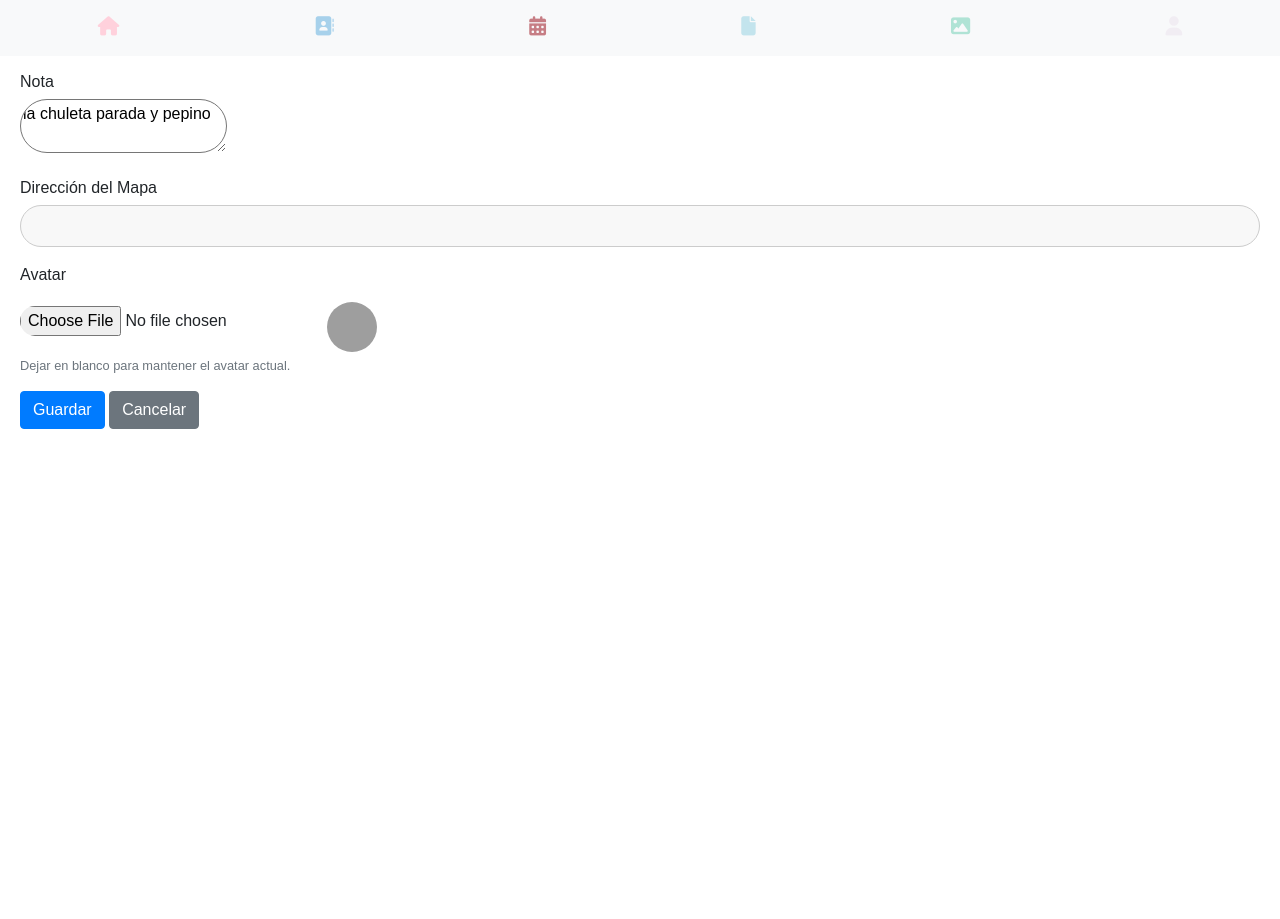
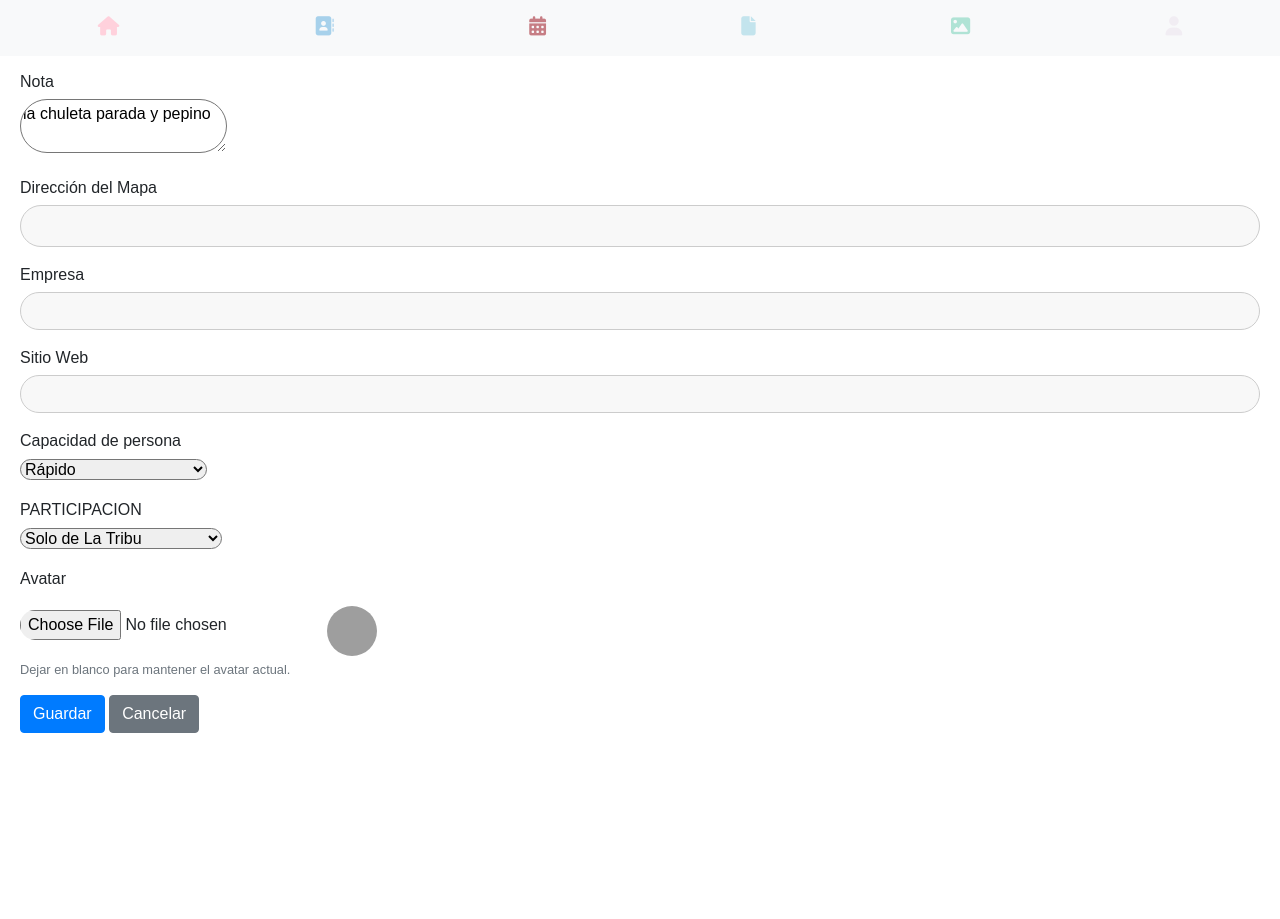
Before and after one commit to kerm1977/miniapp, a Flask app: page /editar_contacto/1 in a window 1280 px wide. Shown: the part 744-1663 px from the top of the page. Before the commit the page ends 1173 px from the top, so only its background shows below. Run offline with Flask 3, Linux system fonts and the light colour scheme; a user stored in the database is signed in; some libraries are stand-ins or nearby versions; grey boxes are pictures that could not be loaded.

Commit message:
creado los nuevos espacios

```diff
--- a/app.py
+++ b/app.py
@@ -91,6 +91,11 @@ class Contacto(db.Model):
     fecha_ingreso = db.Column(db.DateTime, default=datetime.utcnow)
     usuario_id = db.Column(db.Integer, db.ForeignKey('users.id'), nullable=False)
     usuario = db.relationship('User', backref=db.backref('contactos', lazy=True))
+    empresa = db.Column(db.String(100))
+    sitio_web = db.Column(db.String(200))
+    # Nuevos campos select
+    capacidad_persona = db.Column(db.String(20))
+    participacion = db.Column(db.String(30))
 
     def __repr__(self):
         return f'<Contacto {self.nombre}>'
@@ -129,7 +134,6 @@ def allowed_file(filename):
 class SearchForm(FlaskForm):
     search_term = StringField('Buscar Contacto', validators=[DataRequired()])
     submit = SubmitField('Buscar')
-
 
 class ContactoForm(FlaskForm):
     nombre = StringField('Nombre', validators=[DataRequired()], render_kw={"class": "rounded-pill"})
@@ -173,6 +177,30 @@ class ContactoForm(FlaskForm):
     nota = TextAreaField('Nota', render_kw={"class": "rounded-pill"})
     direccion_mapa = StringField('Dirección del Mapa', render_kw={"class": "rounded-pill"})
     avatar = FileField('Avatar', validators=[FileAllowed(['jpg', 'jpeg', 'png', 'gif'])], render_kw={"class": "rounded-pill"})
+    empresa = StringField('Empresa', render_kw={"class": "rounded-pill"})
+    sitio_web = StringField('Sitio Web', render_kw={"class": "rounded-pill"})
+    # Nuevos campos select en el formulario
+    capacidad_persona_choices = [
+        ('', 'Seleccionar Capacidad'),
+        ('Rápido', 'Rápido'),
+        ('Intermedio', 'Intermedio'),
+        ('Básico', 'Básico'),
+        ('Iniciante', 'Iniciante')
+    ]
+    capacidad_persona = SelectField('Capacidad de persona', choices=capacidad_persona_choices, render_kw={"class": "rounded-pill form-select"})
+
+    participacion_choices = [
+        ('', 'Seleccionar Participación'),
+        ('Solo de La Tribu', 'Solo de La Tribu'),
+        ('constante', 'constante'),
+        ('inconstante', 'inconstante'),
+        ('El Camino de Costa Rica', 'El Camino de Costa Rica'),
+        ('Parques Nacionales', 'Parques Nacionales'),
+        ('Paseo | Recreativo', 'Paseo | Recreativo'),
+        ('Revisar/Eliminar', 'Revisar/Eliminar')
+    ]
+    participacion = SelectField('PARTICIPACION', choices=participacion_choices, render_kw={"class": "rounded-pill form-select"})
+
     submit = SubmitField('Guardar', render_kw={"class": "btn btn-primary"})
 
 class BusquedaContactoForm(FlaskForm):
@@ -207,7 +235,6 @@ class BusquedaContactoForm(FlaskForm):
         ('Otros', 'Otros') # Cambié 'Otros (especifique)' a 'Otros' para la búsqueda
     ], render_kw={"class": "rounded-pill form-select"})
     submit_buscar = SubmitField('Buscar', render_kw={"class": "btn btn-secondary"})
-
 
 class BorrarContactoForm(FlaskForm):
     submit = SubmitField('Confirmar Borrar')
@@ -444,6 +471,10 @@ def crear_contacto():
         tipo_actividad = form.tipo_actividad.data
         nota = form.nota.data
         direccion_mapa = form.direccion_mapa.data
+        empresa = form.empresa.data
+        sitio_web = form.sitio_web.data
+        capacidad_persona = form.capacidad_persona.data
+        participacion = form.participacion.data
 
         # Manejo del avatar
         if form.avatar.data:
@@ -465,7 +496,11 @@ def crear_contacto():
             nota=nota,
             direccion_mapa=direccion_mapa,
             avatar_path=avatar_path,
-            usuario_id=current_user.id
+            usuario_id=current_user.id,
+            empresa=empresa,
+            sitio_web=sitio_web,
+            capacidad_persona=capacidad_persona,
+            participacion=participacion
         )
         db.session.add(nuevo_contacto)
         db.session.commit()
@@ -489,6 +524,10 @@ def editar_contacto(id):
         contacto.tipo_actividad = form.tipo_actividad.data
         contacto.nota = form.nota.data
         contacto.direccion_mapa = form.direccion_mapa.data
+        contacto.empresa = form.empresa.data
+        contacto.sitio_web = form.sitio_web.data
+        contacto.capacidad_persona = form.capacidad_persona.data
+        contacto.participacion = form.participacion.data
 
         # Manejo del avatar en la edición
         if form.avatar.data:
@@ -564,7 +603,17 @@ def exportar_vcard(contacto_id):
     if contacto.direccion:
         adr_param = v.add('ADR')
         adr_param.type_param = 'HOME'
-        adr_param.value = vobject.vcard.Address(street=contacto.direccion) # Simple dirección, podrías desglosarla más
+        adr_param.value = vobject.vcard.Address(street=contacto.direccion)
+    if contacto.empresa:
+        org_param = v.add('ORG')
+        org_param.value = [contacto.empresa]  # ORG es una lista
+    if contacto.sitio_web:
+        url_param = v.add('URL')
+        url_param.value = contacto.sitio_web
+    if contacto.capacidad_persona:
+        v.add('X-CAPACIDAD-PERSONA').value = contacto.capacidad_persona # Campo personalizado
+    if contacto.participacion:
+        v.add('X-PARTICIPACION').value = contacto.participacion # Campo personalizado
 
     vcard_content = v.serialize()
     filename = f"{contacto.nombre.lower()}_{contacto.primer_apellido.lower() if contacto.primer_apellido else ''}.vcf"
@@ -601,6 +650,16 @@ def exportar_todos_vcard():
             adr_param = v.add('ADR')
             adr_param.type_param = 'HOME'
             adr_param.value = vobject.vcard.Address(street=contacto.direccion)
+        if contacto.empresa:
+            org_param = v.add('ORG')
+            org_param.value = [contacto.empresa]
+        if contacto.sitio_web:
+            url_param = v.add('URL')
+            url_param.value = contacto.sitio_web
+        if contacto.capacidad_persona:
+            v.add('X-CAPACIDAD-PERSONA').value = contacto.capacidad_persona
+        if contacto.participacion:
+            v.add('X-PARTICIPACION').value = contacto.participacion
 
         vcards.append(v.serialize())
 
@@ -634,7 +693,11 @@ def exportar_todos_excel():
             'Actividad': contacto.tipo_actividad or '',
             'Nota': contacto.nota or '',
             'Dirección Mapa': contacto.direccion_mapa or '',
-            'Fecha Ingreso': contacto.fecha_ingreso.strftime('%Y-%m-%d %H:%M:%S') if contacto.fecha_ingreso else ''
+            'Fecha Ingreso': contacto.fecha_ingreso.strftime('%Y-%m-%d %H:%M:%S') if contacto.fecha_ingreso else '',
+            'Empresa': contacto.empresa or '',
+            'Sitio Web': contacto.sitio_web or '',
+            'Capacidad Persona': contacto.capacidad_persona or '',
+            'Participacion': contacto.participacion or '',
         })
 
     # Crear un DataFrame de pandas
@@ -659,6 +722,27 @@ def exportar_todos_excel():
     filename = f"todos_los_contactos_{datetime.now().strftime('%Y%m%d_%H%M%S')}.xlsx"
 
     return send_file(buffer, as_attachment=True, download_name=filename, mimetype='application/vnd.openxmlformats-officedocument.spreadsheetml.sheet')
+
+
+
+
+
+
+
+
+
+
+
+
+
+
+
+
+
+
+
+
+
 if __name__ == '__main__':
     with app.app_context():
         db.create_all()
--- a/templates/editar_contacto.html
+++ b/templates/editar_contacto.html
@@ -92,7 +92,7 @@
         </div>
         <div class="mb-3">
             {{ form.tipo_actividad.label(class="form-label") }}
-            {{ form.tipo_actividad(class="rounded-pill") }}
+            {{ form.tipo_actividad(class="form-select rounded-pill") }}
             {% if form.tipo_actividad.errors %}
                 <ul class="errors">
                     {% for error in form.tipo_actividad.errors %}
@@ -101,7 +101,7 @@
                 </ul>
             {% endif %}
         </div>
-        <div class="mb-3">
+         <div class="mb-3">
             {{ form.nota.label(class="form-label") }}
             {{ form.nota(class="rounded-pill", value=form.nota.data or '') }}
             {% if form.nota.errors %}
@@ -118,6 +118,50 @@
             {% if form.direccion_mapa.errors %}
                 <ul class="errors">
                     {% for error in form.direccion_mapa.errors %}
+                        <li>{{ error }}</li>
+                    {% endfor %}
+                </ul>
+            {% endif %}
+        </div>
+        <div class="mb-3">
+            {{ form.empresa.label(class="form-label") }}
+            {{ form.empresa(class="form-control rounded-pill", value=form.empresa.data or '') }}
+            {% if form.empresa.errors %}
+                <ul class="errors">
+                    {% for error in form.empresa.errors %}
+                        <li>{{ error }}</li>
+                    {% endfor %}
+                </ul>
+            {% endif %}
+        </div>
+        <div class="mb-3">
+            {{ form.sitio_web.label(class="form-label") }}
+            {{ form.sitio_web(class="form-control rounded-pill", value=form.sitio_web.data or '') }}
+             {% if form.sitio_web.errors %}
+                <ul class="errors">
+                    {% for error in form.sitio_web.errors %}
+                        <li>{{ error }}</li>
+                    {% endfor %}
+                </ul>
+            {% endif %}
+        </div>
+        <div class="mb-3">
+            {{ form.capacidad_persona.label(class="form-label") }}
+            {{ form.capacidad_persona(class="form-select rounded-pill", value=form.capacidad_persona.data or '') }}
+             {% if form.capacidad_persona.errors %}
+                <ul class="errors">
+                    {% for error in form.capacidad_persona.errors %}
+                        <li>{{ error }}</li>
+                    {% endfor %}
+                </ul>
+            {% endif %}
+        </div>
+        <div class="mb-3">
+            {{ form.participacion.label(class="form-label") }}
+            {{ form.participacion(class="form-select rounded-pill", value=form.participacion.data or '') }}
+             {% if form.participacion.errors %}
+                <ul class="errors">
+                    {% for error in form.participacion.errors %}
                         <li>{{ error }}</li>
                     {% endfor %}
                 </ul>
--- a/templates/listar_contacto.html
+++ b/templates/listar_contacto.html
@@ -45,6 +45,8 @@
                     <th>Actividad</th>
                     <th>Nota</th>
                     <th>Dirección Mapa</th>
+                    <th>Capacidad</th>
+                    <th>Participación</th>
                     <th>Avatar</th>
                     <th>Fecha Ingreso</th>
                     <th>Acciones</th>
@@ -63,6 +65,8 @@
                         <td>{{ contacto.tipo_actividad or '-' }}</td>
                         <td>{{ contacto.nota or '-' }}</td>
                         <td>{{ contacto.direccion_mapa or '-' }}</td>
+                        <td>{{ contacto.capacidad_persona or '-' }}</td>
+                        <td>{{ contacto.participacion or '-' }}</td>
                         <td>
                             {% if contacto.avatar_path %}
                                 <img src="{{ url_for('static', filename='images/' + contacto.avatar_path.split('/')[-1]) }}" alt="Avatar" style="width: 50px; height: 50px; border-radius: 50%;">
```
Also changed, not shown: migrations/versions/c6722e11f3d4_.py (added, +38 -0 lines), instance/db.db.
